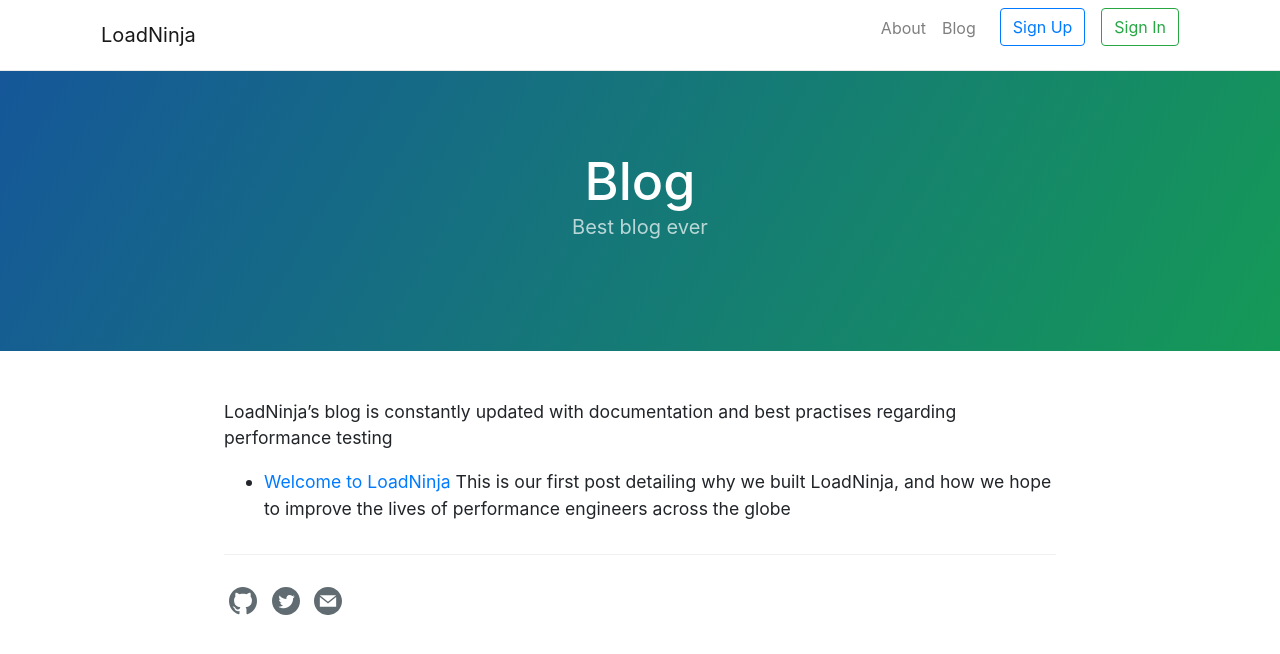
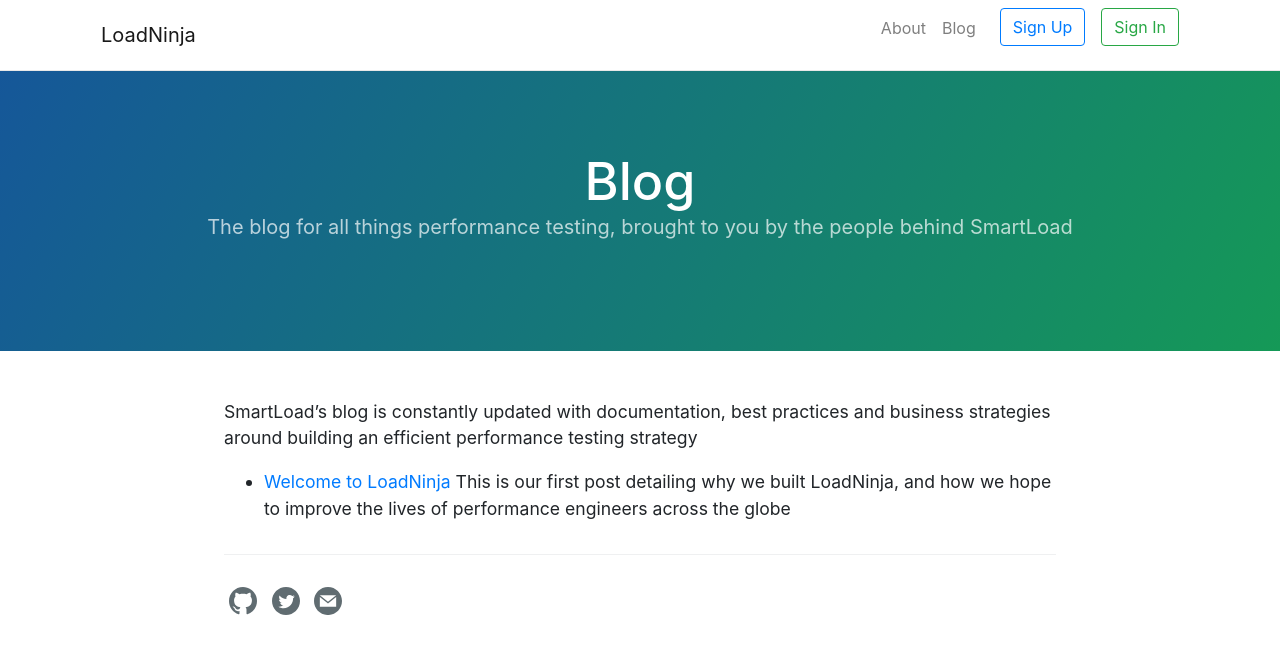
Before and after one commit to kesh92/keshinpoint, a Jekyll site: the page built from blog_list.md, in a window 1280 px wide. Shown: the top 654 px of the page. Built offline with Jekyll 4.4.1, drawn with Linux system fonts in a browser that asks for light colours.

Commit message:
modified content

```diff
--- a/blog_list.md
+++ b/blog_list.md
@@ -1,11 +1,11 @@
 ---
 layout: page
 title: Blog
-tagline: Best blog ever
+tagline: The blog for all things performance testing, brought to you by the people behind SmartLoad
 permalink: /blog/
 ---
 
-LoadNinja's blog is constantly updated with documentation and best practises regarding performance testing
+SmartLoad's blog is constantly updated with documentation, best practices and business strategies around building an efficient performance testing strategy
 
 <ul>
   {% for post in site.posts %}
```
Also changed, not shown: 7 other files.
